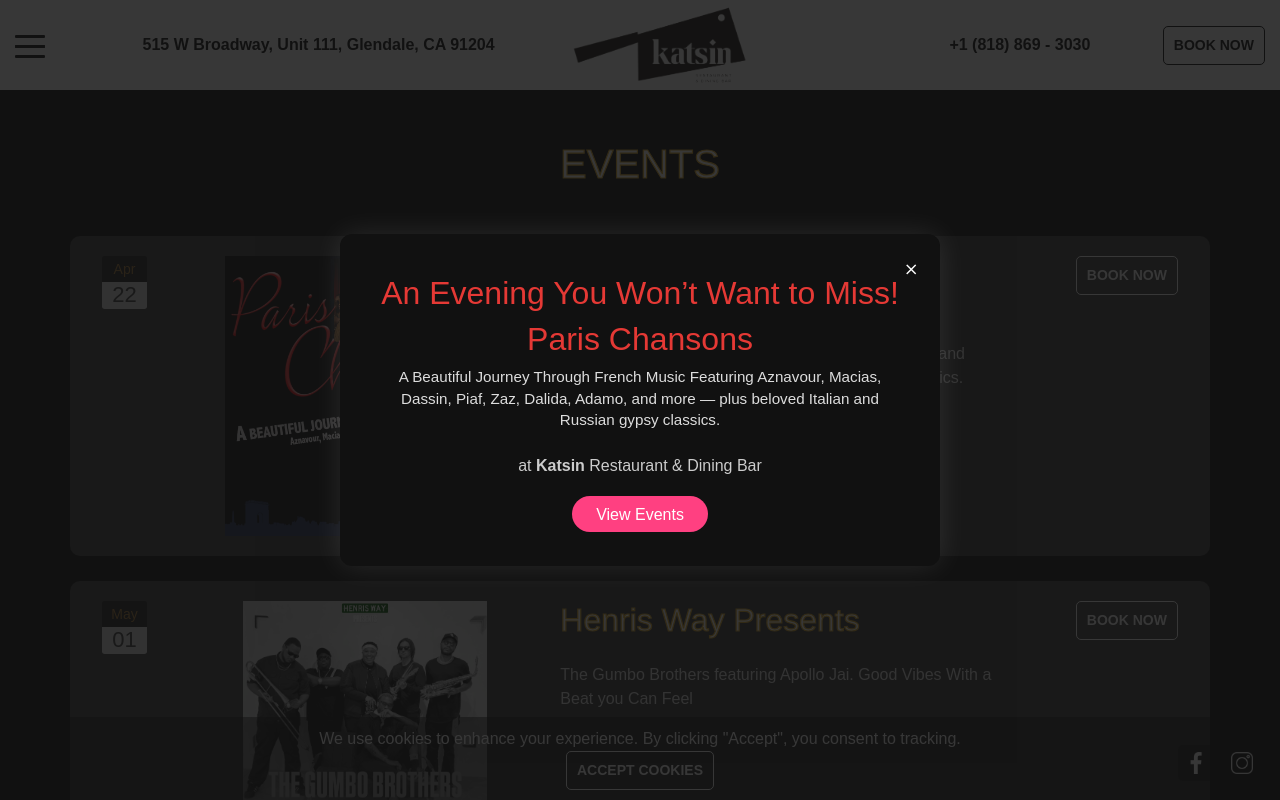
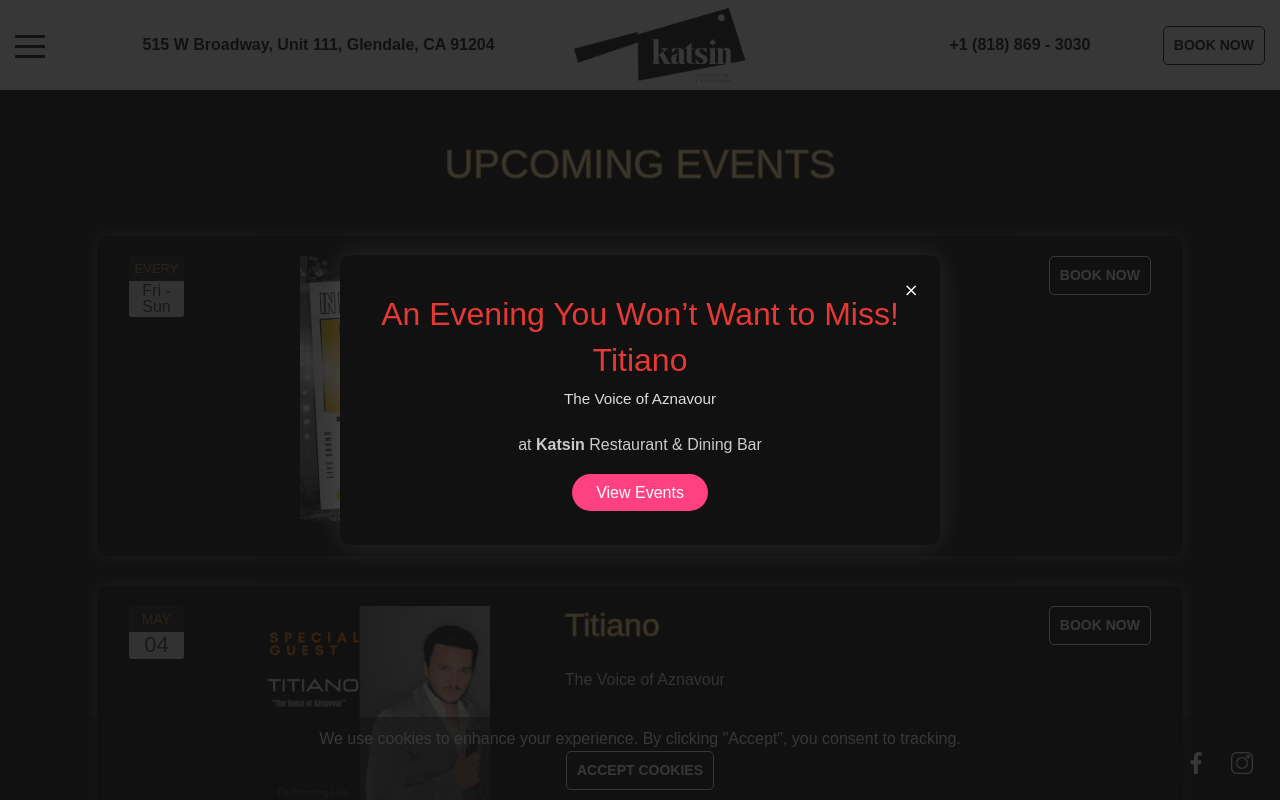
Before and after one commit to katsinusa2024/website, a React (Create React App) app: page /events in a window 1280 px wide. Shown: the top 800 px of the page. Built offline with nearby package versions, Linux system fonts and the light colour scheme; a web font is replaced by a local one.

Commit message:
done event page

```diff
--- a/src/App.jsx
+++ b/src/App.jsx
@@ -60,6 +60,19 @@
     }
   }, []);
 
+  useEffect(() => {
+    const userConsented = localStorage.getItem('facebookPixelConsent') === 'true';
+
+    if (userConsented && !consentGranted) {
+      grantConsent();
+    }
+  }, [consentGranted, grantConsent]);
+
+  const handleAcceptCookies = () => {
+    grantConsent();
+    localStorage.setItem('facebookPixelConsent', 'true');
+  };
+
   return (
     <div className="App">
       <EventModal onClose={() => setShowModalIcon(true)} />
@@ -100,7 +113,7 @@
             We use cookies to enhance your experience. By clicking "Accept", you consent to
             tracking.
           </p>
-          <Button onClick={grantConsent}>Accept cookies</Button>
+          <Button onClick={handleAcceptCookies}>Accept cookies</Button>
         </div>
       )}
     </div>
--- a/src/components/eventModal/eventModal.jsx
+++ b/src/components/eventModal/eventModal.jsx
@@ -1,7 +1,7 @@
 import React, { useEffect, useState } from 'react';
 import './eventModal.scss';
 import { NavLink } from 'react-router-dom';
-import { eventsMock } from '../../pages/eventsPage/eventsMock';
+import { upcomingEventsMock } from '../../pages/eventsPage/eventsMock';
 
 export const MODAL_INTERVAL_MS = 0.01 * 60 * 1000;
 
@@ -49,18 +49,58 @@
   const getNextUpcomingEvent = () => {
     const now = new Date();
 
-    const sortedEvents = eventsMock
-      .map(event => {
-        const eventDate = new Date(`${event.date.month} ${event.date.day}, ${event.date.year}`);
-        return { ...event, eventDate };
-      })
-      .filter(event => event.eventDate >= now)
-      .sort((a, b) => a.eventDate - b.eventDate);
+    // Normalize eventDate
+    const events = upcomingEventsMock.map(event => {
+      const eventDate =
+        event.eventDate || new Date(`${event.date.month} ${event.date.day}, ${event.date.year}`);
+      return { ...event, eventDate };
+    });
 
-    return sortedEvents[0]; // Returns the next upcoming event
+    // Only include events in the future
+    const futureEvents = events.filter(e => e.eventDate >= now);
+
+    // Sort by date ascending
+    const sorted = futureEvents.sort((a, b) => a.eventDate - b.eventDate);
+
+    // Group events by date string
+    const groupedByDate = sorted.reduce((acc, event) => {
+      const key = event.eventDate.toDateString();
+      if (!acc[key]) acc[key] = [];
+      acc[key].push(event);
+      return acc;
+    }, {});
+
+    const sortedDates = Object.keys(groupedByDate)
+      .map(dateStr => new Date(dateStr))
+      .sort((a, b) => a - b);
+
+    for (const date of sortedDates) {
+      const eventsOnDate = groupedByDate[date.toDateString()];
+      const dayOfWeek = date.getDay(); // 0 = Sunday, 6 = Saturday
+
+      const nonRecurring = eventsOnDate.filter(e => !e.isRecurring);
+      const recurring = eventsOnDate.filter(e => e.isRecurring);
+
+      // ✅ If it's Fri/Sat/Sun and has non-recurring event — show that one
+      if ([5, 6, 0].includes(dayOfWeek) && nonRecurring.length > 0) {
+        return nonRecurring[0];
+      }
+
+      // ✅ If it's Fri/Sat/Sun and no non-recurring — show recurring
+      if ([5, 6, 0].includes(dayOfWeek) && recurring.length > 0) {
+        return recurring[0];
+      }
+
+      // ✅ If it's Mon–Thu but there is a non-recurring event — allow it
+      if (![5, 6, 0].includes(dayOfWeek) && nonRecurring.length > 0) {
+        return nonRecurring[0];
+      }
+
+      // ❌ Skip other cases
+    }
+
+    return null;
   };
-
-  if (!event) return null;
 
   return (
     <>
--- a/src/pages/eventsPage/eventsMock.js
+++ b/src/pages/eventsPage/eventsMock.js
@@ -1,43 +1,89 @@
 import events1 from '../../assets/images/events/events1.jpg';
 import events2 from '../../assets/images/events/events2.jpeg';
 import events3 from '../../assets/images/events/events3.png';
+import events4 from '../../assets/images/events/events4.JPG';
+import eventt from '../../assets/images/events/eventt.JPG';
+import { v4 as uuid } from 'uuid';
 
-export const eventsMock = [
+const now = new Date();
+
+// 🔹 Original Events Array
+const eventsMock = [
   {
-    id: '1',
+    id: uuid(),
     title: 'Paris Chansons',
     description:
-      'A Beautiful Journey Through French Music Featuring Aznavour, Macias, Dassin,' +
-      '                    Piaf, Zaz, Dalida, Adamo, and more — plus beloved Italian and Russian gypsy\n' +
-      '                    classics.',
-    date: {
-      day: '22',
-      month: 'Apr',
-      year: '2025',
-    },
+      'A Beautiful Journey Through French Music Featuring Aznavour, Macias, Dassin, Piaf, Zaz, Dalida, Adamo, and more — plus beloved Italian and Russian gypsy classics.',
+    date: { day: '15', month: 'May', year: '2025' },
     imgUrl: events1,
+    isRecurring: false,
   },
-
   {
-    id: '2',
+    id: uuid(),
     title: 'Henris Way Presents',
     description: 'The Gumbo Brothers featuring Apollo Jai. Good Vibes With a Beat you Can Feel',
-    date: {
-      day: '01',
-      month: 'May',
-      year: '2025',
-    },
+    date: { day: '05', month: 'May', year: '2025' },
     imgUrl: events2,
+    isRecurring: false,
   },
   {
-    id: '3',
+    id: uuid(),
     title: 'Titiano',
     description: 'The Voice of Aznavour',
-    date: {
-      day: '04',
-      month: 'May',
-      year: '2025',
-    },
+    date: { day: '04', month: 'May', year: '2025' },
     imgUrl: events3,
+    isRecurring: false,
+  },
+  {
+    id: uuid(),
+    title: 'Vatche',
+    description: 'Legendary Vatche with Mediterranean Favorite Songs',
+    date: { day: '08', month: 'May', year: '2025' },
+    imgUrl: events4,
+    isRecurring: false,
+  },
+  {
+    id: uuid(),
+    title: 'Tyom',
+    description: 'Live sound with his best live entertaining program',
+    date: {}, // not needed for template
+    imgUrl: eventt,
+    isRecurring: true,
   },
 ];
+
+const formatDateString = ({ day, month, year }) => {
+  const properMonth = month.charAt(0).toUpperCase() + month.slice(1).toLowerCase();
+  return new Date(`${properMonth} ${day}, ${year}`);
+};
+
+// 🔹 Separate Recurring Event Template
+const recurringTemplate = eventsMock.find(e => e.isRecurring);
+
+// 🔹 Process only non-recurring events
+const nonRecurringEvents = eventsMock
+  .filter(e => !e.isRecurring)
+  .map(e => ({
+    ...e,
+    eventDate: formatDateString(e.date),
+  }));
+
+// 🔹 Split into upcoming and past
+const upcoming = nonRecurringEvents
+  .filter(e => e.eventDate >= now)
+  .sort((a, b) => a.eventDate - b.eventDate);
+
+const past = nonRecurringEvents
+  .filter(e => {
+    const twoMonthsAgo = new Date();
+    twoMonthsAgo.setMonth(twoMonthsAgo.getMonth() - 2);
+    return e.eventDate < now && e.eventDate >= twoMonthsAgo;
+  })
+  .sort((a, b) => b.eventDate - a.eventDate);
+
+// 🔹 Final exports
+export const upcomingEventsMock = recurringTemplate
+  ? [recurringTemplate, ...upcoming]
+  : [...upcoming];
+
+export const pastEventsMock = [...past];
--- a/src/pages/eventsPage/eventsPage.jsx
+++ b/src/pages/eventsPage/eventsPage.jsx
@@ -3,33 +3,32 @@
 import event1 from '../../assets/images/events/setmenu125$.JPG';
 import event2 from '../../assets/images/events/setmenu150$.JPG';
 import Button from '../../components/button';
-import { eventsMock } from './eventsMock';
+import { pastEventsMock, upcomingEventsMock } from './eventsMock';
 
 const EventsPage = () => {
   const handleClick = () => {
     window.open(
       'https://www.opentable.com/restref/client/?restref=1323949&lang=en-US&ot_source=Restaurant%20website&corrid=e66c4cc3-0cde-4670-8a9b-dadfa75f931b',
-      '_blank', // <- This is what makes it open in a new window.
+      '_blank',
     );
   };
 
-  return (
-    <div className="eventsPage pageWrapper">
-      <div className="container">
-        <h1 className="mb-5 text-uppercase event-name">Events</h1>
-
-        {eventsMock.map((item, index) => {
-          return (
+  const renderEvent = item => (
     <div className="event-container row" key={item.id}>
-              <div className="col-2 col-md-1">
+      <div className="col-4 col-sm-3 col-md-1">
         <div className="event-date">
-                  <div className="name-of-month">{item.date.month}</div>
-                  <div className="date-of-month">{item.date.day}</div>
+          <div className={`name-of-month ${item.isRecurring ? 'isRecurring' : ''}`}>
+            {item.isRecurring ? 'Every' : item.date.month}
+          </div>
+          <div className={`date-of-month ${item.isRecurring ? 'isRecurring' : ''}`}>
+            {item.isRecurring ? 'Fri - Sun' : item.date.day}
           </div>
         </div>
-              <div className="col-10 col-md-4">
+      </div>
+
+      <div className="col-8 col-sm-9 col-md-4">
         <div className="event-img">
-                  <img src={item.imgUrl} alt="img" className="img-fluid" />
+          <img src={item.imgUrl} alt={item.title} className="img-fluid" />
         </div>
       </div>
 
@@ -47,10 +46,22 @@
       </div>
     </div>
   );
-        })}
-        <h1 className="mb-5 text-uppercase event-name">Event menu</h1>
-        <img src={event1} alt="img" className="img-fluid mb-5" />
-        <img src={event2} alt="img" className="img-fluid" />
+
+  return (
+    <div className="eventsPage pageWrapper">
+      <div className="container">
+        {upcomingEventsMock.length > 0 && (
+          <>
+            <h1 className="mb-5 text-uppercase event-name">Upcoming Events</h1>
+            {upcomingEventsMock.map(renderEvent)}
+          </>
+        )}
+
+        {pastEventsMock.length > 0 && <>{pastEventsMock.map(renderEvent)}</>}
+
+        <h1 className="mb-5 text-uppercase event-name">Event Menu</h1>
+        <img src={event1} alt="Menu $125" className="img-fluid mb-5" />
+        <img src={event2} alt="Menu $150" className="img-fluid" />
       </div>
     </div>
   );
--- a/src/pages/eventsPage/eventsPage.scss
+++ b/src/pages/eventsPage/eventsPage.scss
@@ -10,25 +10,34 @@
     display: flex;
   }
   .event-container{
-    background-color: #333333;
+    background-color: black;
+    box-shadow: 0 0 15px rgba(255, 255, 255, 0.3);
     padding: 20px;
     border-radius: 10px;
-    margin-bottom: 25px;
+    margin-bottom: 30px;
+    margin-left: 15px;
+    margin-right: 15px;
     display: flex;
     justify-content: space-between;
     .event-date{
       text-align: center;
-      min-width: 40px;
+      min-width: 50px;
       border-radius: 0.16667rem;
       box-shadow: 0 0.11111rem 0.22222rem 0 transparent;
       overflow: hidden;
-      max-width: 45px;
+      max-width: 55px;
+      @media (max-width: 767px) {
+        min-width: 40px;
+      }
       .name-of-month{
         font-size: 14px;
         background-color: #111;
         color: #a6742a;
         padding: 0.16667rem 0.27778rem;
-        font-family: 'arial', sans-serif;
+        text-transform: uppercase;
+        &.isRecurring{
+          font-size: 13px;
+        }
       }
       .date-of-month{
         font-size: 22px;
@@ -36,7 +45,9 @@
         color: #333;
         padding: 0.11111rem 0.27778rem 0.16667rem;
         line-height: 1;
-        font-family: 'arial', sans-serif;
+        &.isRecurring{
+          font-size: 16px;
+        }
       }
     }
     .event-img{
```
Also changed, not shown: src/assets/images/events/events4.JPG (added), src/assets/images/events/eventt.JPG (added). Lines whose indentation alone changed are shown as unchanged.
